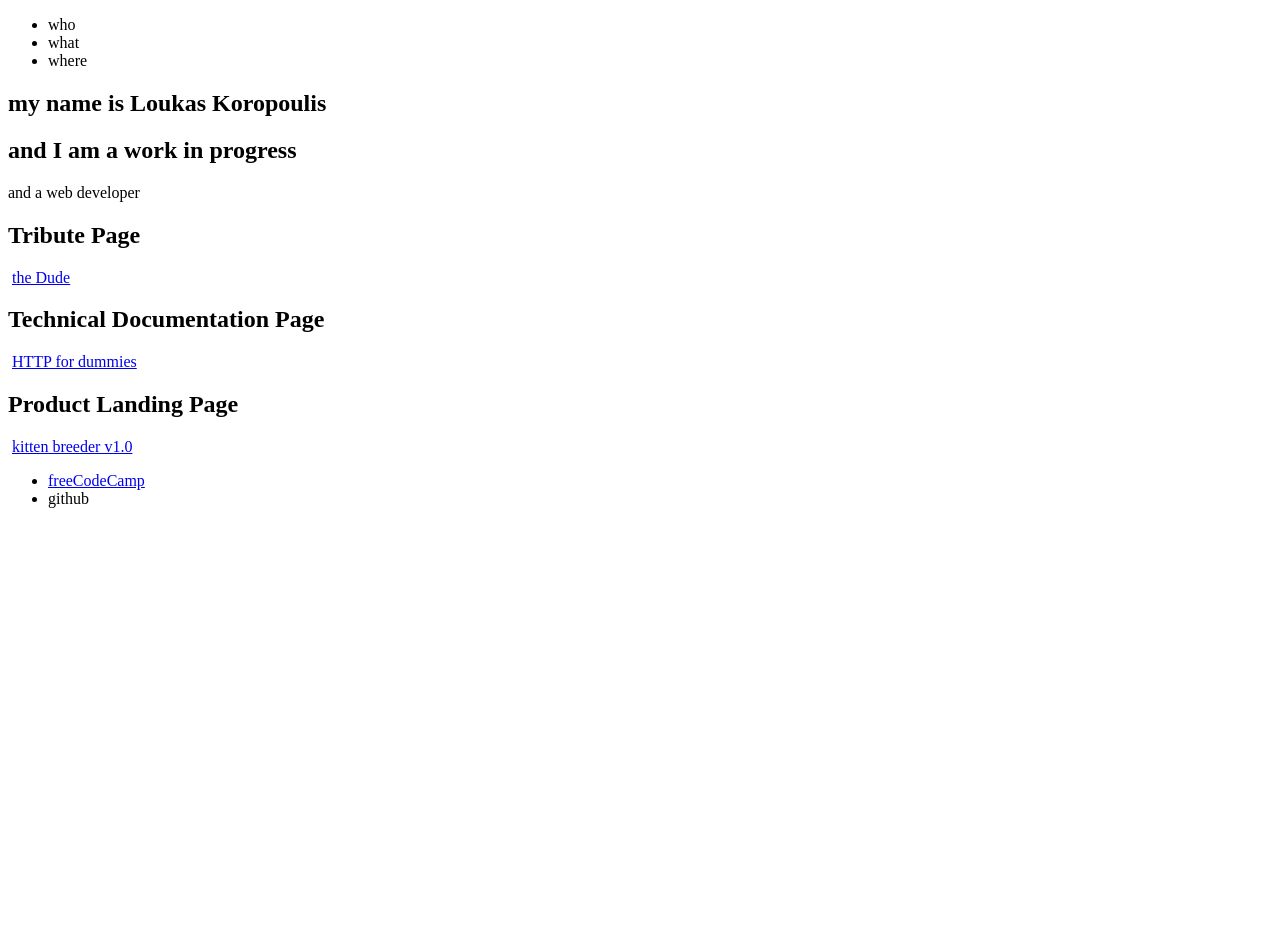
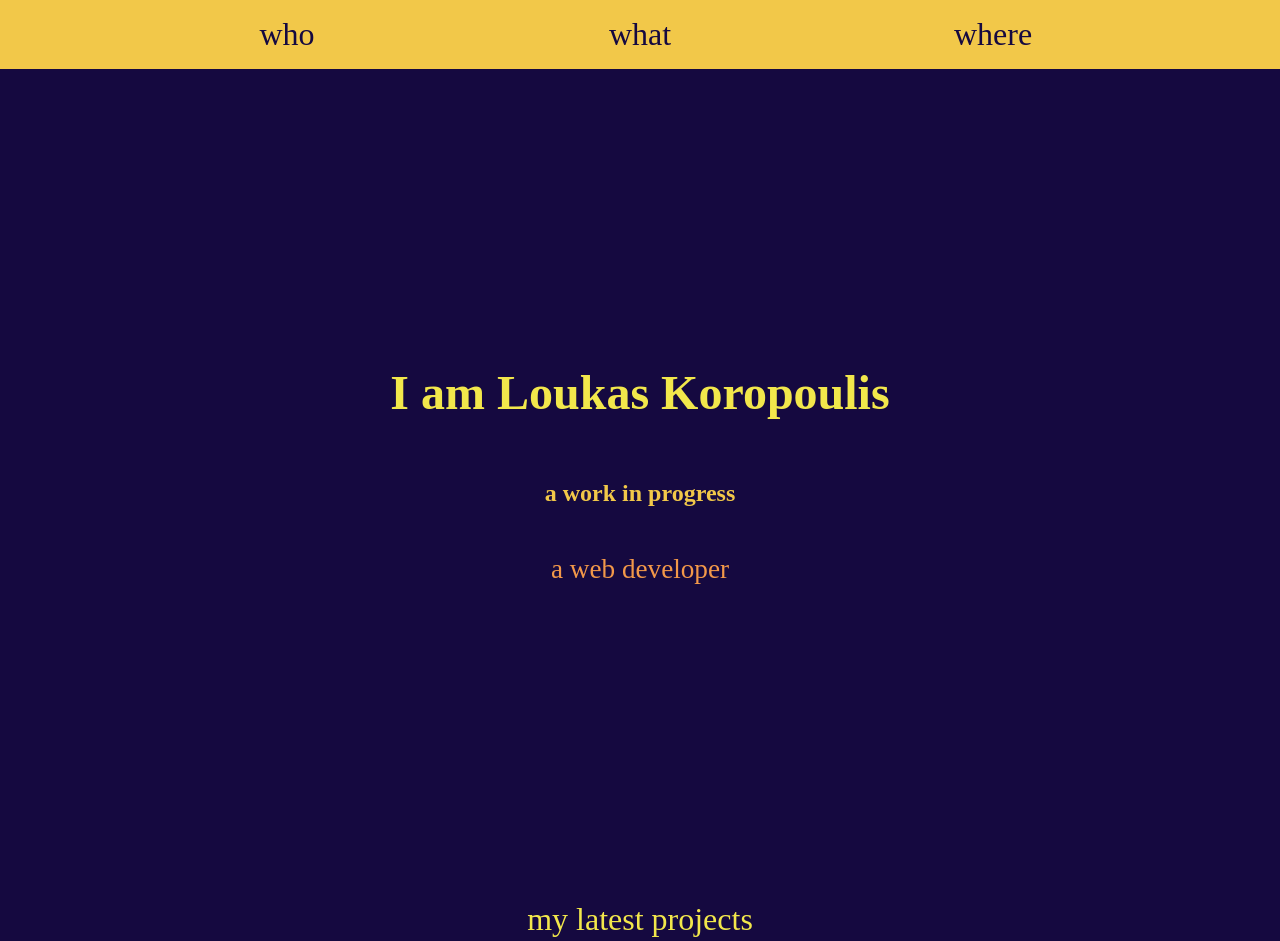
Before and after one commit to lk-online/fcc-personal-portfolio-page, a plain HTML site: page index.html in a window 1280 px wide. Shown: the top 941 px of the page. Before the commit the page ends 800 px from the top, so only its background shows below. Drawn offline with Linux system fonts and the light colour scheme.

Commit message:
minor style adjustments

```diff
--- a/index.html
+++ b/index.html
@@ -12,39 +12,52 @@
     <div id="navbar-container">
         <nav>
             <ul>
-                <li><a href="#welcome-section"></a>who</li>
-                <li><a href="#projects"></a>what</li>
-                <li><a href="#profile"></a>where</li>
+                <li><a href="#welcome-section">who</a></li>
+                <li><a href="#projects">what</a></li>
+                <li><a href="#profile">where</a></li>
             </ul>
         </nav>
     </div>
+    <main>
         <section id="welcome-section">
-        <h1>my name is Loukas Koropoulis</h1>
-        <h2>and I am a work in progress</h2>
-        <p>and a web developer</p>
+            <h1>I am Loukas Koropoulis</h1>
+            <h2>a work in progress</h2>
+            <p>a web developer</p>
         </section>
         <section id="projects">
+            <p>my latest projects</p>
             <div>
                 <h2 class="project-title">Tribute Page</h2>
-            <img src="" alt="">
+                <img src="https://raw.githubusercontent.com/lk-online/fcc-personal-portfolio-page/master/tribute.jpg"
+                    alt="" loading='lazy'>
                 <a href="https://lk-online.github.io/fcc-tribute-page/" target='_blank'>the Dude</a>
             </div>
             <div>
                 <h2 class="project-title">Technical Documentation Page</h2>
-            <img src="" alt="">
-            <a href="https://lk-online.github.io/fcc-technical-documentation-page/" target='_blank'>HTTP for dummies</a>
+                <img src="https://raw.githubusercontent.com/lk-online/fcc-personal-portfolio-page/master/technical.jpg"
+                    alt="" loading='lazy'>
+                <a href="https://lk-online.github.io/fcc-technical-documentation-page/" target='_blank'>HTTP for
+                    dummies</a>
             </div>
             <div>
                 <h2 class="project-title">Product Landing Page</h2>
-            <img src="" alt="">
+                <img src="https://raw.githubusercontent.com/lk-online/fcc-personal-portfolio-page/master/product-landing.jpg"
+                    alt="" loading='lazy'>
                 <a href="https://lk-online.github.io/fcc-product-landing-page/" target='_blank'>kitten breeder v1.0</a>
             </div>
         </section>
         <section id="profile">
+            <p>are you looking for someone to do the magic?</p>
             <ul>
-            <li><a id="profile-link" href="https://www.freecodecamp.org/lk-online" target='_blank'>freeCodeCamp</a></li>
-            <li><a id='gh' href="https://github.com/lk-online" target='_blank'></a>github</li>
+                <li><a id="profile-link" href="https://www.freecodecamp.org/lk-online" target='_blank'>freeCodeCamp</a>
+                </li>
+                <li><a id='gh' href="https://github.com/lk-online" target='_blank'>github</a></li>
             </ul>
+        </section>
+    </main>
+    <section id="footer">
+        copyright 2020, over9000 LLC, this is a sample webpage, no animals were harmed during the process
+        <p></p>
     </section>
 </body>
 
--- a/style.css
+++ b/style.css
@@ -0,0 +1,182 @@
+body {
+    display: flex;
+    flex-wrap: wrap;
+    background-color: #150940;
+    flex-direction: column;
+    align-items: center;
+    position: relative;
+    margin: 0;
+}
+
+#navbar-container {
+    position: sticky;
+    top: 0;
+    background-color: #F2C849;
+    display: flex;
+    flex-wrap: wrap;
+    width: 100%;
+}
+
+nav ul {
+    display: flex;
+    flex-wrap: wrap;
+    justify-content: space-evenly;
+    padding: 0px;
+    width: 100%;
+    margin: 0px;
+}
+
+nav {
+    display: flex;
+    flex-wrap: wrap;
+    flex-basis: 100%;
+}
+
+nav li {
+    list-style: none;
+    width: 100px;
+    justify-content: center;
+    display: flex;
+    flex-wrap: wrap;
+    padding: 2vh;
+}
+
+nav li:hover {
+    box-shadow: 0px 0px 30px #150940;
+    background-color: #F2E74B;
+    outline: 2px solid #F2C849;
+    outline-offset: 3px;
+}
+
+a {
+    text-decoration: none;
+}
+
+nav a {
+    font-size: 2em;
+    color: #150940;
+}
+
+nav li:hover {
+    box-shadow: 0px 0px 30px #150940;
+    background-color: #F2E74B;
+}
+
+#welcome-section {
+    display: flex;
+    flex-wrap: wrap;
+    width: 100%;
+    height: 100vh;
+    flex-direction: column;
+    align-items: center;
+    justify-content: center;
+    scroll-margin-top: 80px;
+}
+
+h1 {
+    font-size: 3em;
+    color: #F2E74B;
+}
+
+h2 {
+    font-size: 1.5em;
+    color: #F2C849;
+}
+
+#welcome-section p {
+    font-size: 1.7em;
+    color: #F29849;
+}
+
+#projects {
+    display: flex;
+    flex-wrap: wrap;
+    justify-content: space-evenly;
+    scroll-margin-top: 80px;
+}
+
+#projects div {
+    display: flex;
+    flex-wrap: wrap;
+    flex-basis: 30%;
+    justify-content: center;
+    background-color: #F2C849;
+}
+
+#projects p {
+    flex-basis: 100%;
+    text-align: center;
+    color: #F2E74B;
+    font-size: 2em;
+}
+
+#projects img {
+    width: 100%;
+    padding: 1vw;
+}
+
+#projects h2 {
+    color: #150940;
+}
+
+#projects a {
+    font-size: 1.5em;
+    color: #150940;
+    width: 100%;
+    justify-content: center;
+    background-color: #F29849;
+    height: 8vh;
+    align-items: center;
+    display: flex;
+}
+
+#projects a:hover {
+    background-color: #F2C849;
+}
+
+#profile {
+    display: flex;
+    flex-wrap: wrap;
+    width: 100%;
+    color: #F2C849;
+    margin-top: 50vh;
+    justify-content: center;
+    flex-direction: column;
+    align-content: center;
+    scroll-margin-top: 80px;
+}
+
+#profile p {
+    font-size: 2em;
+}
+
+#profile a {
+    font-size: 1.5em;
+    color: #F29849;
+    padding: 2vh;
+}
+
+#profile a:hover {
+    box-shadow: 0px 0px 30px #F2C849;
+    background-color: #F2C849;
+    color: #150940;
+}
+
+#profile li {
+    list-style: none;
+    width: 100px;
+}
+
+#profile ul {
+    display: flex;
+    flex-wrap: wrap;
+    justify-content: space-evenly;
+    padding: 0px;
+}
+
+#footer {
+    color: #F2E74B;
+    width: 100%;
+    text-align: center;
+    margin-top: 50vh;
+}
```
Lines whose indentation alone changed are shown as unchanged.
